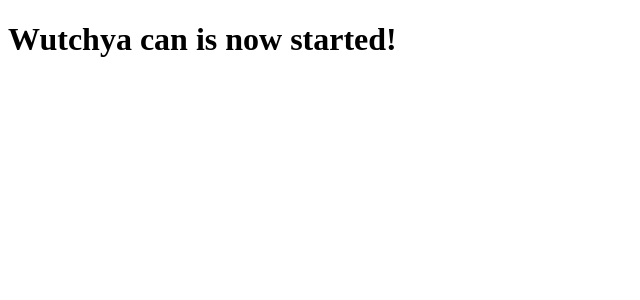
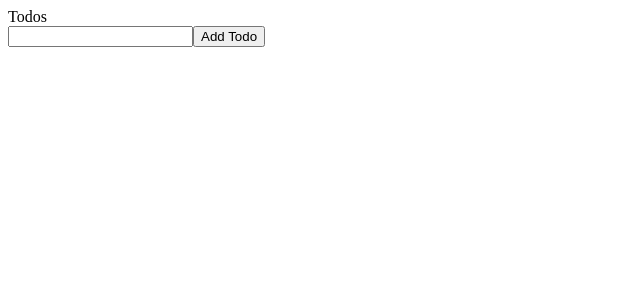
Before and after one commit to Kozyrov/decks-web, a React (Create React App) app: page / in a window 1280 px wide. Shown: the top 300 px of the page, without its empty margins (0-640 px from the left). Built offline with nearby package versions, Linux system fonts and the light colour scheme.

Commit message:
creating basic todo template

```diff
--- a/src/index.tsx
+++ b/src/index.tsx
@@ -1,11 +1,16 @@
-import ReactDOM from 'react-dom';
+import * as ReactDOM from 'react-dom/client';
+import TodoTemplate from './state/TodoTemplate';
+
+const container = document.getElementById("root");
+
+const root = ReactDOM.createRoot(container!);
 
 const App = () => {
     return (
         <div>
-            <h1>Wutchya can is now started!</h1>
+            <TodoTemplate />
         </div>
     );
 };
 
-ReactDOM.render(<App />, document.querySelector('#root'));
+root.render(<App />);
--- /dev/null
+++ b/src/state/TodoTemplate.tsx
@@ -0,0 +1,15 @@
+import { useState } from 'react';
+
+const TodoTemplate: React.FC = () => {
+    const [name, setName] = useState('');
+
+    return (
+        <div>
+            <div>Todos</div>
+            <input value={name} onChange={(e) => setName(e.target.value)}/>
+            <button>Add Todo</button>
+        </div>
+    );
+};
+
+export default TodoTemplate;
```
